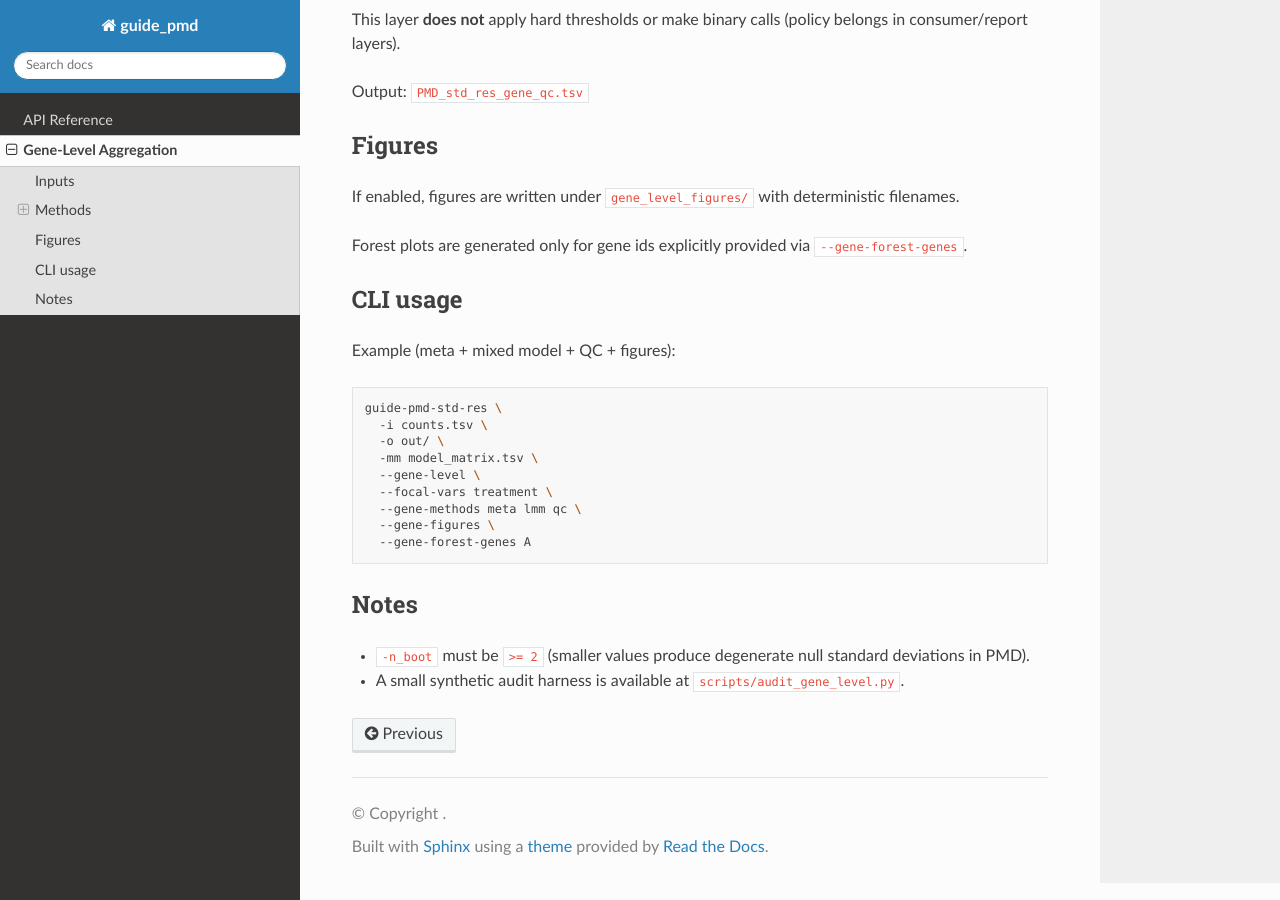
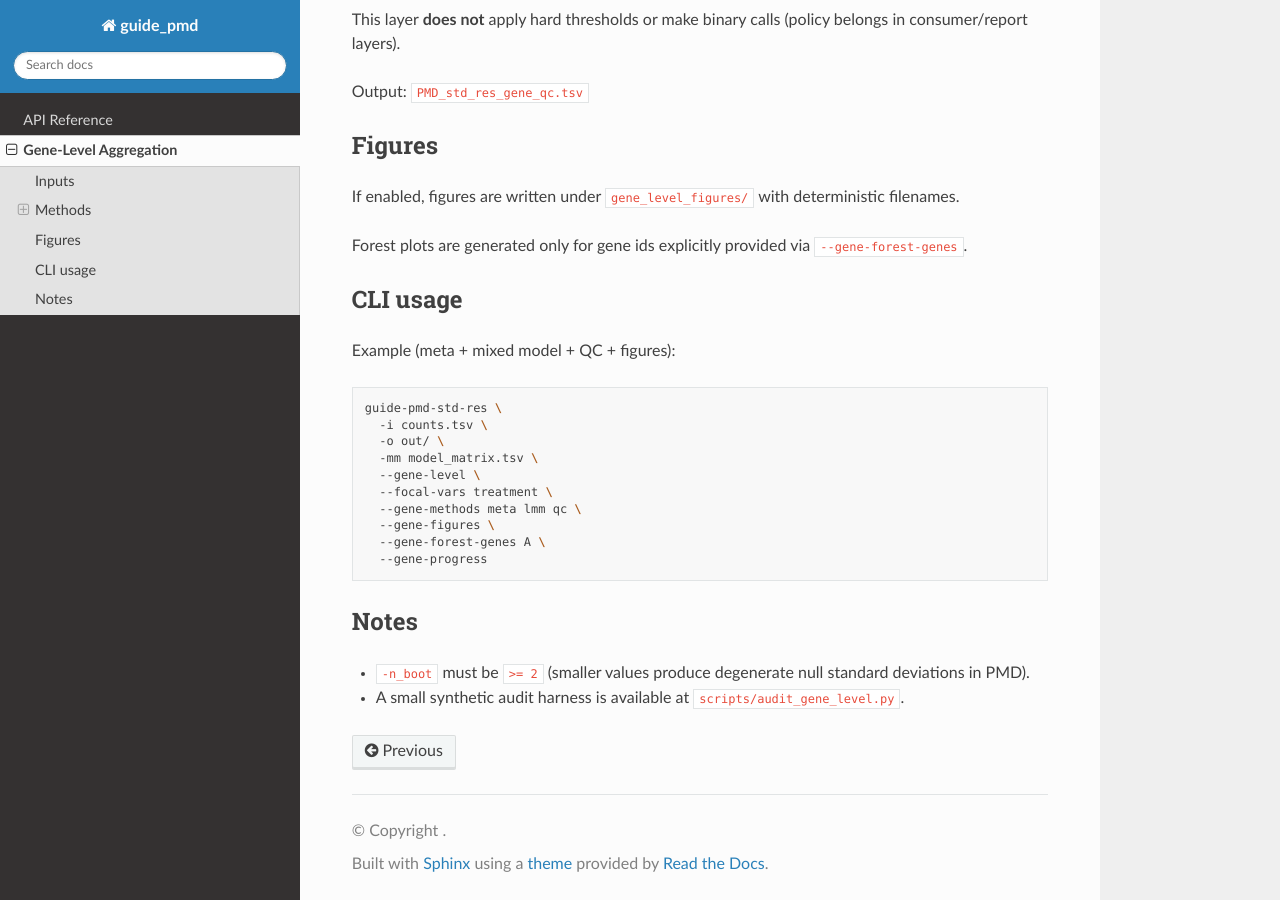
Before and after one commit to scottyler89/guide_pmd_std_res, a Sphinx documentation site: the page built from docs/gene_level.rst, in a window 1280 px wide and 900 px high, scrolled down 1408 px. Built offline with Sphinx 7.4.7 and the Read the Docs theme 3.1.0, drawn with Linux system fonts in a browser that asks for light colours.

Commit message:
Docs: document gene progress flag

```diff
--- a/docs/gene_level.rst
+++ b/docs/gene_level.rst
@@ -82,7 +82,8 @@ Example (meta + mixed model + QC + figures):
      --focal-vars treatment \
      --gene-methods meta lmm qc \
      --gene-figures \
-     --gene-forest-genes A
+     --gene-forest-genes A \
+     --gene-progress
 
 Notes
 -----
```
Also changed, not shown: README.md (+1 -0 lines).
